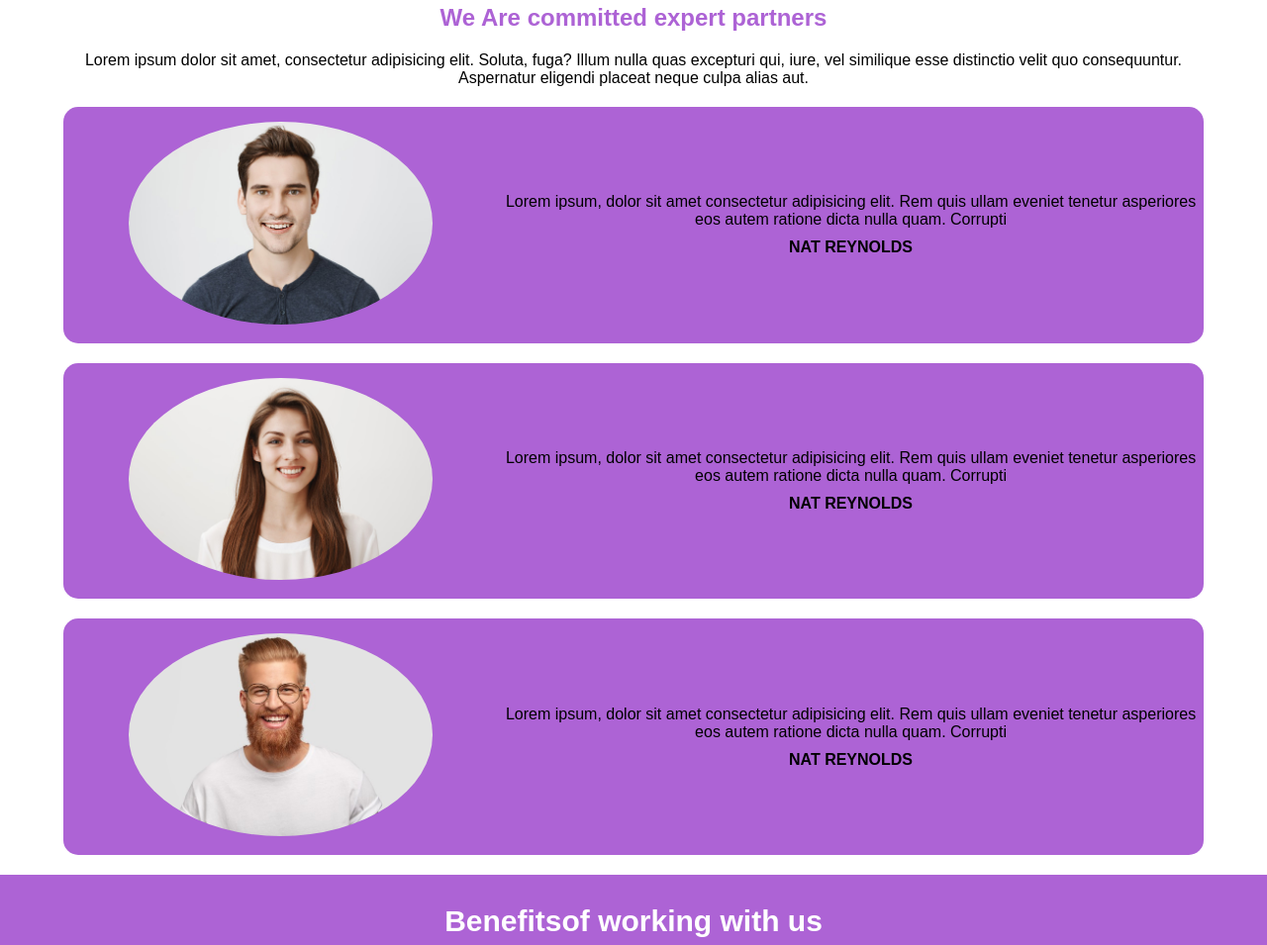
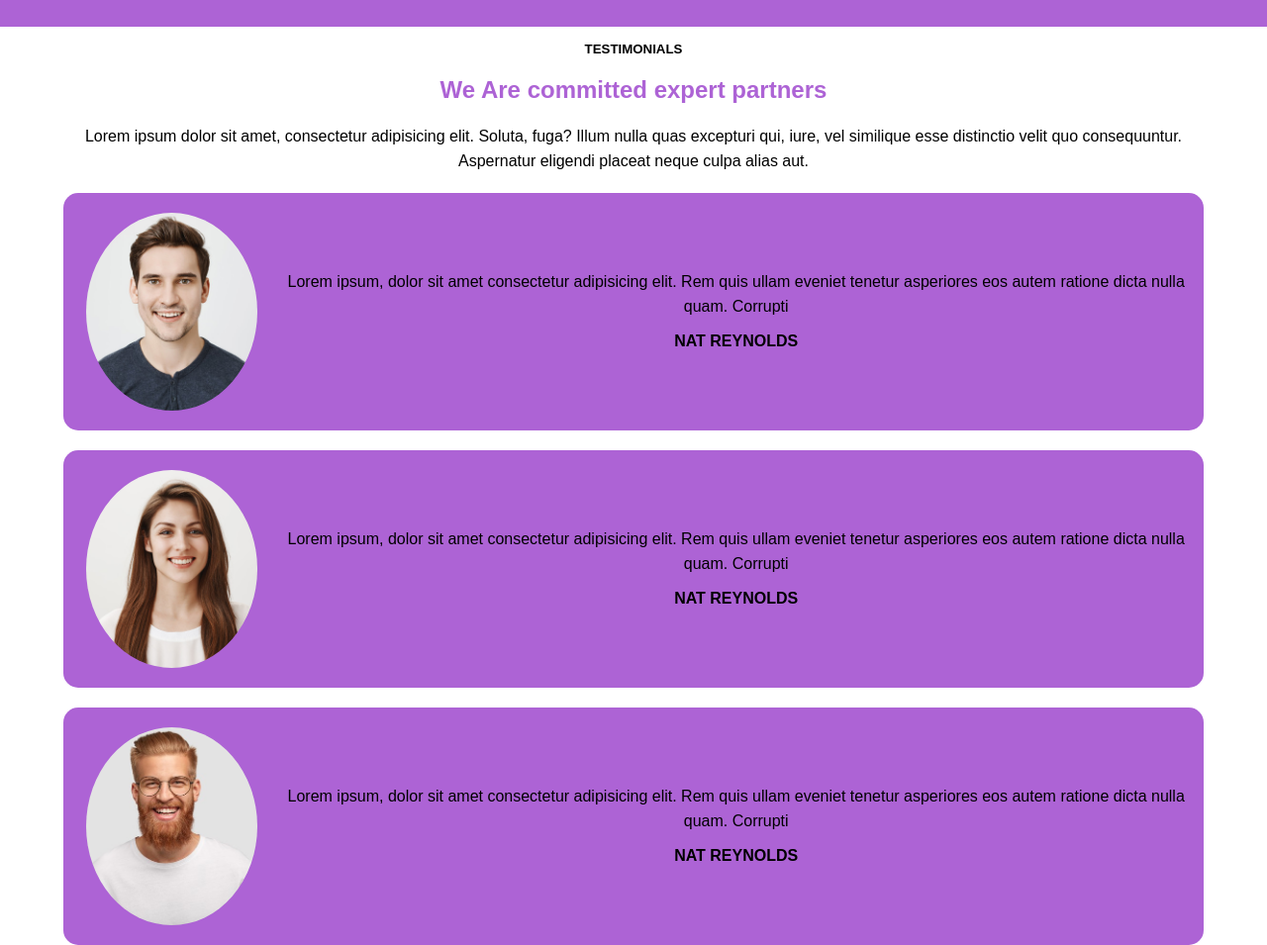
Before and after one commit to Andrea-lulli/htmlcss-responsive-layout, a plain HTML site: page index.html in a window 1280 px wide. Shown: the part 1584-2539 px from the top of the page at 99% size. Drawn offline with Linux system fonts and the light colour scheme.

Commit message:
sistemazione img - section 5

```diff
--- a/index.html
+++ b/index.html
@@ -103,7 +103,7 @@
                     <div class="card-img">
                         <img class="" src="./img/testimonial1.jpg" alt="">
                     </div>
-                    <div>
+                    <div class="card-testo">
                         <p>Lorem ipsum, dolor sit amet consectetur adipisicing elit. Rem quis ullam eveniet tenetur asperiores eos autem ratione dicta nulla quam. Corrupti </p>
                         <p> <strong>NAT REYNOLDS</strong> </p>
                     </div>
@@ -127,7 +127,7 @@
                     <div class="card-img">
                         <img class="" src="./img/testimonial3.jpg" alt="">
                     </div>
-                    <div>
+                    <div class="card-testo">
                         <p>Lorem ipsum, dolor sit amet consectetur adipisicing elit. Rem quis ullam eveniet tenetur asperiores eos autem ratione dicta nulla quam. Corrupti </p>
                         <p> <strong>NAT REYNOLDS</strong> </p>
                     </div>
--- a/style.css
+++ b/style.css
@@ -30,6 +30,10 @@
 
 .text-center{
     text-align: center;
+}
+
+p{
+    line-height: 25px;
 }
 
 /* header-nav */
@@ -81,17 +85,18 @@ nav{
 
 .titolo-blu{
     color:rgb(34, 148, 235) ;
-    margin: 10px 0;
+    margin: 15px 0;
 }
 
 .app-store{
     background-color:rgb(34, 148, 235) ;
     border-radius: 20px;
-    padding: 5px 35px;
+    padding: 10px 45px;
     margin: 10px 0;
     border: none;
     color: white;
     margin: 15px 0;
+    font-size: 16px;
 }
 
 .phone img {
@@ -169,16 +174,29 @@ nav{
     border-radius: 15px;
     text-align: center;
     margin: 20px 0;
+    padding: 20px 0;
 }
 
 .card-img img{
-    width: 70%;
+    width: 100%;
+    height: 100%;
     border-radius: 50%;
-    margin: 15px 0px;
+    object-fit:  cover;
+}
+
+.card-img{
+    width: 200px;
+    height: 200px;
+    position: relative;
+    left: 15%;
 }
 
 .card-name  p{
     margin: 10px 0;
+}
+
+.card-testo{
+    padding: 0 10px;
 }
 
 
@@ -293,6 +311,16 @@ and ( max-width: 768px ) {
     .card-name{
         display: flex;
         align-items: center;
+        justify-content: space-between;
+    }
+    .card-img{
+        flex-basis: 30%;
+        left: 2%;
+    }
+
+    .card-testo{
+        flex-basis: 69%;
+        padding: 0 10px;
     }
 
     .card-img img{
@@ -389,6 +417,16 @@ and ( min-width: 769px ) {
     .card-name{
         display: flex;
         align-items: center;
+        justify-content: space-between;
+    }
+    .card-img{
+        flex-basis: 15%;
+        left: 2%;
+    }
+
+    .card-testo{
+        flex-basis: 82%;
+        padding: 0 10px;
     }
 
     .card-img img{
```
